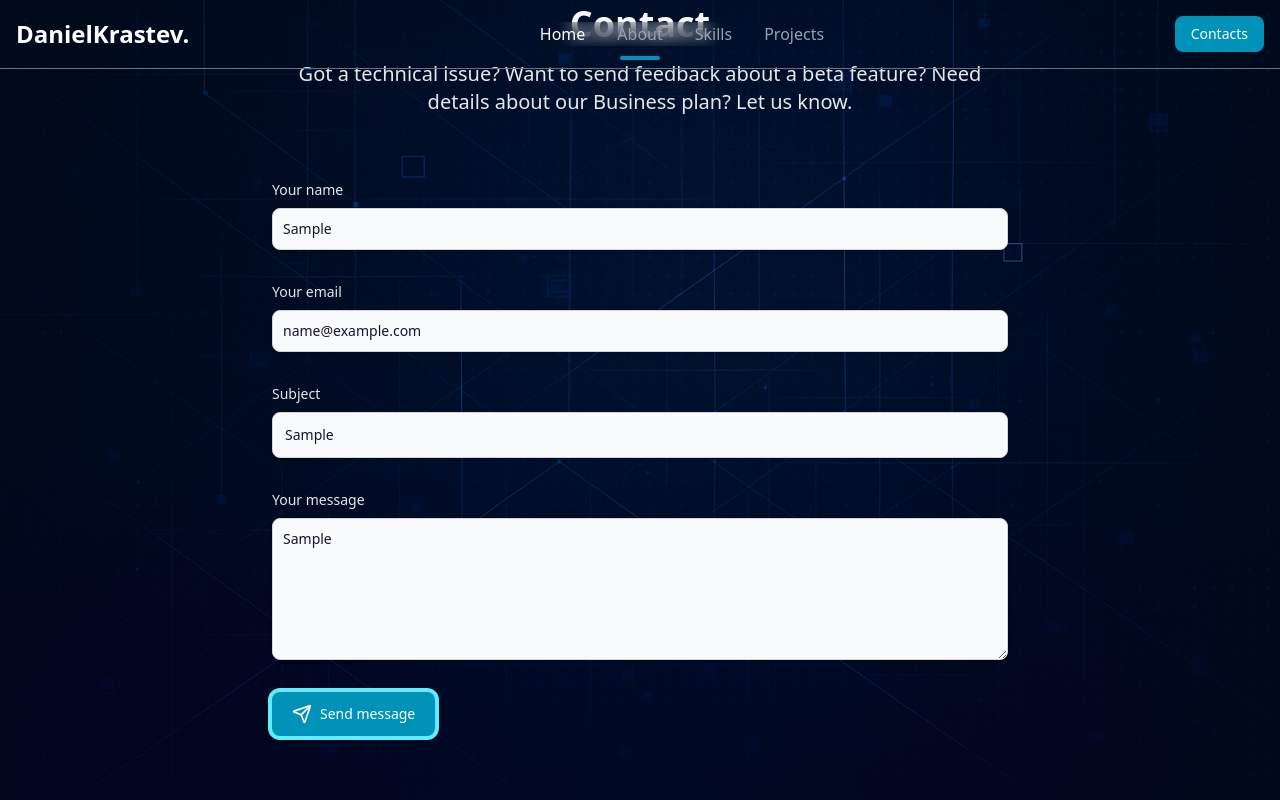
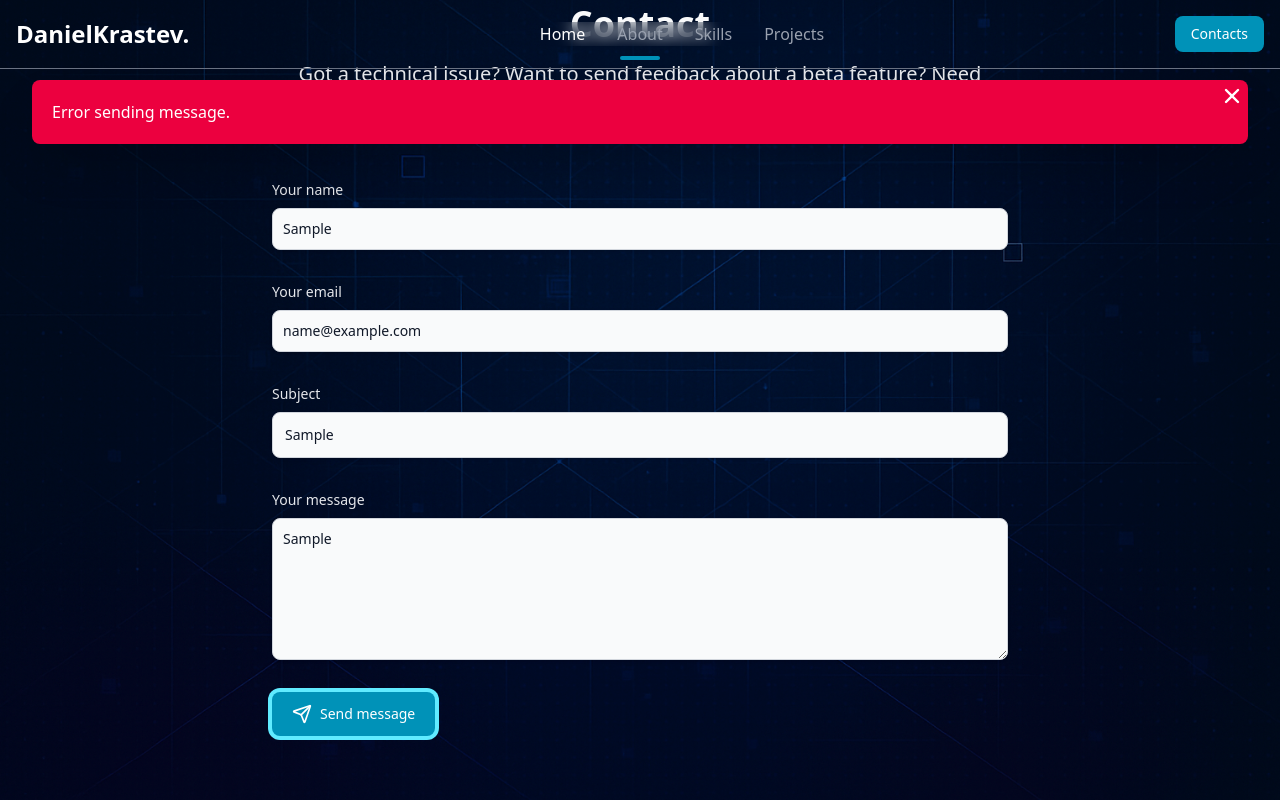
Before and after one commit to DanielVKrastev/portfolio-developer, a React (Vite) app in the folder portfolio/: page /#home in a window 1280 px wide. Both pictures are taken after typing "Sample", "name@example.com", "Sample", "Sample" into the empty fields and a click on the button "Send message". Shown: the part 2857-3657 px from the top of the page. Built offline with nearby package versions, Linux system fonts and the light colour scheme; no server answers.

Commit message:
Show message when send a contact message

```diff
--- a/portfolio/src/components/contact/Contact.jsx
+++ b/portfolio/src/components/contact/Contact.jsx
@@ -1,7 +1,12 @@
 import { SendIcon } from "lucide-react";
 import contactsApi from "../../api/contactsApi";
+import MessageToast from "../message-toast/MessageToast";
+import { useState } from "react";
 
 export default function Contact() {
+    const [message, setMessage] = useState({content: '', type: ''});
+    const [showMessage, setShowMessage] = useState(false);
+
     const handleSubmit = async (e) => {
         e.preventDefault();
         const form = e.target;
@@ -11,14 +16,17 @@ export default function Contact() {
         try {
             await contactsApi.create(messageData);
             form.reset();
-            alert("Message sended.") //TODO: Show message box
+            setShowMessage(true);
+            setMessage({content: "Message sended success.", type: "success"});
         } catch (error) {
             console.log(error);
-            alert("Error sending message"); //TODO: Show message box
+            setShowMessage(true);
+            setMessage({content: "Error sending message.", type: "error"});
         }
     }
     return (
         <>
+        {showMessage && <MessageToast message={message} onClose={setShowMessage}/>}
             <section id="contacts" className="relative -mt-20 bg-center bg-no-repeat bg-cover bg-[url('/images/background.png')]  bg-gray-900/10 bg-gradient bg-blend-multiply">
                 <div className="py-8 lg:py-16 px-4 mx-auto max-w-screen-md">
                     <div className="max-w-5xl mx-auto text-center mb-12 px-4">
--- /dev/null
+++ b/portfolio/src/components/message-toast/MessageToast.jsx
@@ -0,0 +1,48 @@
+import { useEffect } from "react";
+
+export default function MessageToast({
+    message,
+    onClose
+}) {
+
+    useEffect(() => {
+        const timer = setTimeout(() => {
+            onClose(false);
+        }, 5000);
+
+        return () => clearTimeout(timer);
+    });
+
+    return (
+        <div className="fixed inset-x-0 top-20 pb-2 sm:pb-5 z-50">
+            <div className="mx-auto max-w-7xl px-2 sm:px-6 lg:px-8">
+                <div className={`rounded-lg ${message.type === 'success'? 'bg-default-600' : 'bg-rose-600'} p-2 shadow-2xl sm:p-3`}>
+                    <div className="flex flex-wrap relative items-center justify-between">
+                        <div className="flex p-2 flex-1 items-center font-medium text-white">
+                            {message.content}
+                        </div>
+                        <button
+                            className="absolute -top-2 -right-2 hover:text-gray-100"
+                            onClick={() => onClose()}
+                        >
+                            <span className="sr-only">Dismiss</span>
+                            <svg
+                                xmlns="http://www.w3.org/2000/svg"
+                                viewBox="0 0 20 20"
+                                fill="currentColor"
+                                aria-hidden="true"
+                                className="h-6 w-6 text-white"
+                            >
+                                <path
+                                    fillRule="evenodd"
+                                    d="M4.293 4.293a1 1 0 011.414 0L10 8.586l4.293-4.293a1 1 0 111.414 1.414L11.414 10l4.293 4.293a1 1 0 01-1.414 1.414L10 11.414l-4.293 4.293a1 1 0 01-1.414-1.414L8.586 10 4.293 5.707a1 1 0 010-1.414z"
+                                    clipRule="evenodd"
+                                ></path>
+                            </svg>
+                        </button>
+                    </div>
+                </div>
+            </div>
+        </div>
+    );
+}
```
